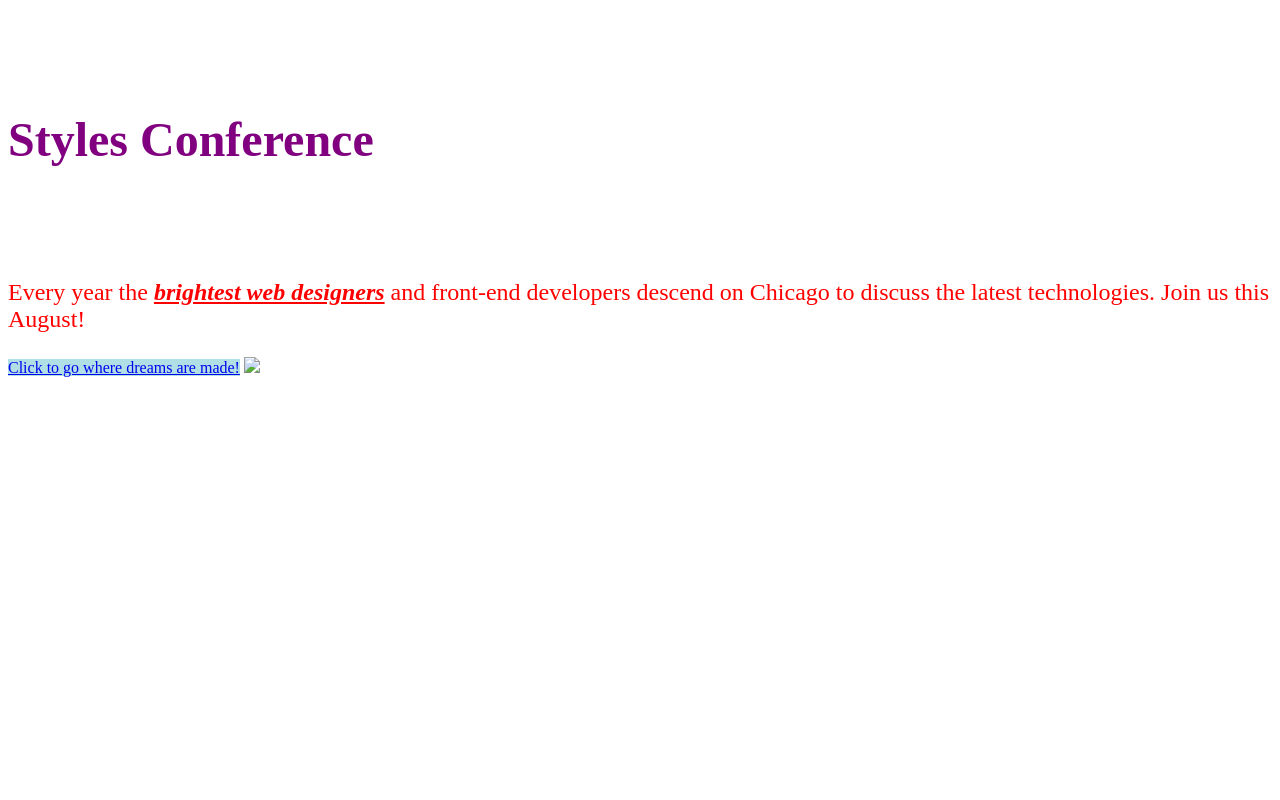
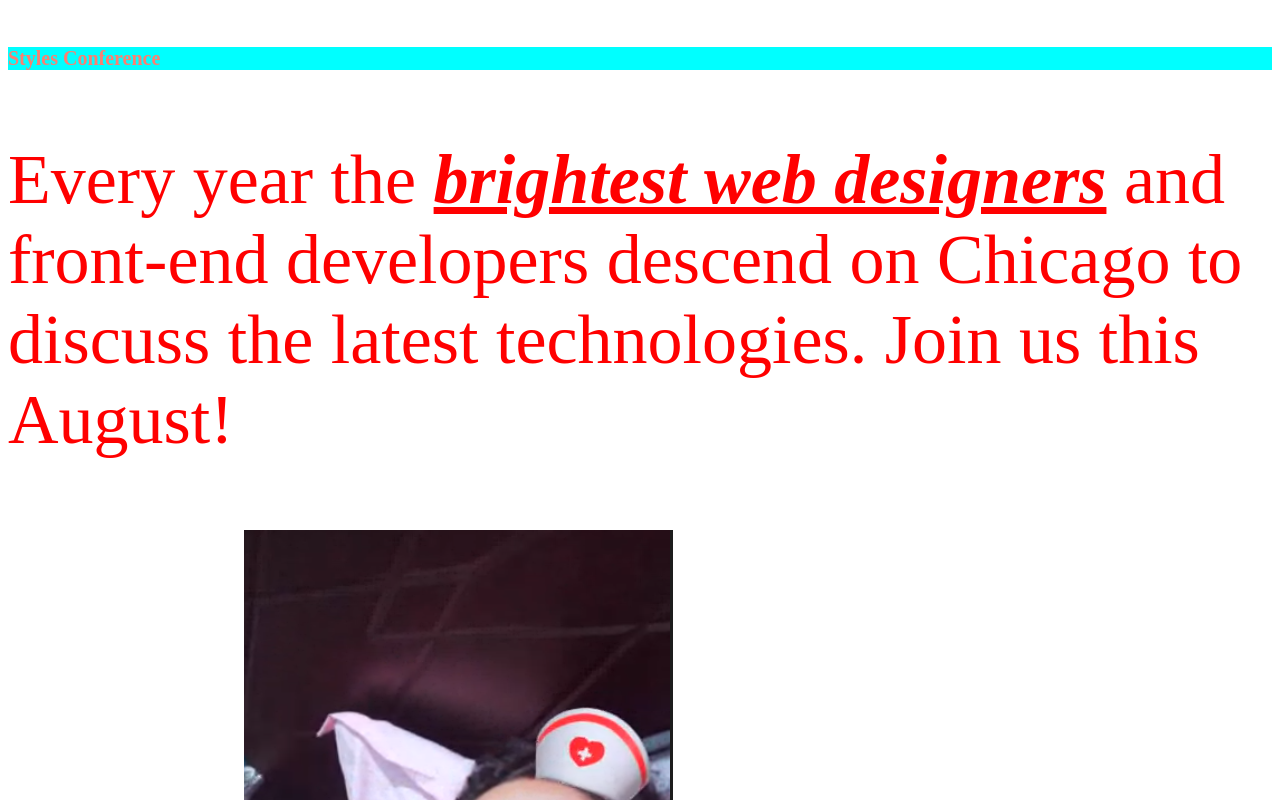
Before and after one commit to asmita-m28/Ia-kel-liye-chahiye-bhai, a plain HTML site: page index.html in a window 1280 px wide. Shown: the top 800 px of the page. Drawn offline with Linux system fonts and the light colour scheme.

Commit message:
All the implemented styles

```diff
--- a/index.html
+++ b/index.html
@@ -4,9 +4,9 @@
 		<title>Test Page 'bish</title>
 		</head>
 		<body>
-		<h6 style="color:purple; font-size:300%;">Styles Conference</h6>
-		<p style="color:red; font-size:150%;">Every year the <i><b><u>brightest web designers</u></b></i> and front-end developers descend on Chicago to discuss the latest technologies. Join us this August!</p>
+		<h6 style="color:salmon; font-size:20px; background-color:cyan">Styles Conference</h6>
+		<p style="color:red; font-size:70px;">Every year the <i><b><u>brightest web designers</u></b></i> and front-end developers descend on Chicago to discuss the latest technologies. Join us this August!</p>
 		<a href="https://pinterest.com" target="_blank" style="background-color:powderblue;">Click to go where dreams are made!</a>
-		<img src="file:///C:/Users/lenovo/Desktop/ma2.PNG"
+		<img src="mama.PNG"
 		</body>
 	</html>
--- /dev/null
+++ b/tesst.css
@@ -0,0 +1,20 @@
+
+p{
+font-size:40px;
+color:salmon;
+}
+h1{
+color:deep pink;
+}
+.awesome{
+color:teal;
+}
+h1 span{
+	text-transform: uppercase;
+}
+.awesome.bbg{
+	text-align:center;
+}
+body{
+		background-color:mediumslateblue;
+}
```
Also changed, not shown: Style test.html (added, +19 -0 lines).
